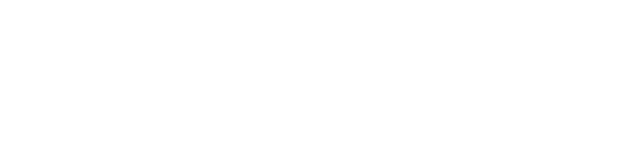
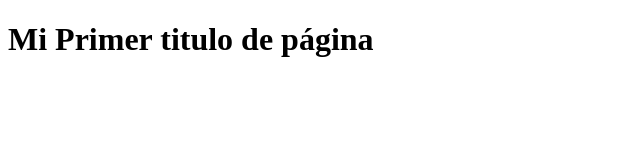
Before and after one commit to AnuarSalgado/Pagina_Web_Bp, a plain HTML site: page index.html in a window 1280 px wide. Shown: the whole page, without its empty margins (0-640 px from the left). Drawn offline with Linux system fonts and the light colour scheme.

Commit message:
Creacion de primer h1

```diff
--- a/index.html
+++ b/index.html
@@ -6,6 +6,6 @@
     <title>Mi primera página web</title>
 </head>
 <body>
-
+   <h1>Mi Primer titulo de página</h1>
 </body>
 </html>
```
